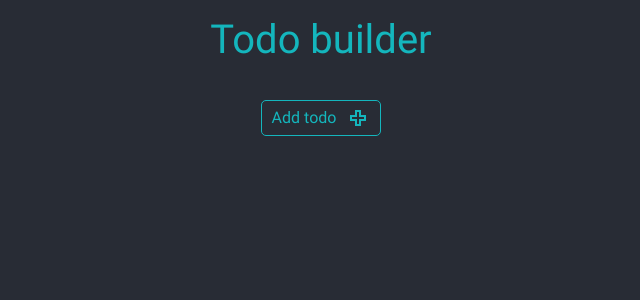
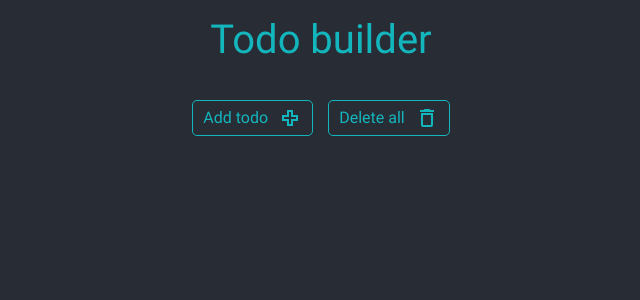
Before and after one commit to mapuaptu/trlogicllc-testwork, a Vue app: page / in a window 1280 px wide. Shown: the top 300 px of the page, without its empty margins (319-959 px from the left). Built offline with nearby package versions, Linux system fonts and the light colour scheme; what vue-js-modal would draw is missing.

Commit message:
Add temp logic for delete all notes.

```diff
--- a/src/components/Icon/index.js
+++ b/src/components/Icon/index.js
@@ -1,7 +1,9 @@
 import { mdiPlusOutline } from '@mdi/js';
+import { mdiDeleteOutline } from '@mdi/js';
 
 const icons = {
   'plus-outline': mdiPlusOutline,
+  'delete-outline': mdiDeleteOutline,
 };
 
 export default {
--- a/src/store/index.js
+++ b/src/store/index.js
@@ -5,6 +5,7 @@ import createPersistedState from 'vuex-persistedstate';
 Vue.use(Vuex);
 
 const CREATE_NOTE = 'CREATE_NOTE';
+const DELETE_ALL_NOTES = 'DELETE_ALL_NOTES';
 
 export default new Vuex.Store({
   plugins: [createPersistedState()],
@@ -15,6 +16,9 @@ export default new Vuex.Store({
     [CREATE_NOTE](state, payload) {
       state.notes.push(payload);
     },
+    [DELETE_ALL_NOTES](state) {
+      state.notes = [];
+    },
   },
   actions: {},
   modules: {},
--- a/src/views/Home/index.js
+++ b/src/views/Home/index.js
@@ -18,5 +18,8 @@ export default {
         { height: 'auto' },
       );
     },
+    deleteAllNotes() {
+      return this.$store.commit('DELETE_ALL_NOTES');
+    },
   },
 };
--- a/src/views/Home/index.scss
+++ b/src/views/Home/index.scss
@@ -5,7 +5,12 @@
   display: flex;
   flex-flow: column;
 
-  .button {
-    align-self: center;
+  .controls {
+    display: flex;
+    justify-content: center;
+
+    > div:not(:last-child) {
+      margin-right: 15px;
+    }
   }
 }
--- a/src/views/Home/index.vue
+++ b/src/views/Home/index.vue
@@ -1,12 +1,20 @@
 <template>
   <div :class="$style.home">
+    <div :class="$style.controls">
       <Button
         icon="plus-outline"
-      :class="$style.button"
         @click.native="addNote"
       >
         Add todo
       </Button>
+
+      <Button
+        icon="delete-outline"
+        @click.native="deleteAllNotes"
+      >
+        Delete all
+      </Button>
+    </div>
 
     <div>
       <div
```
Lines whose indentation alone changed are shown as unchanged.
